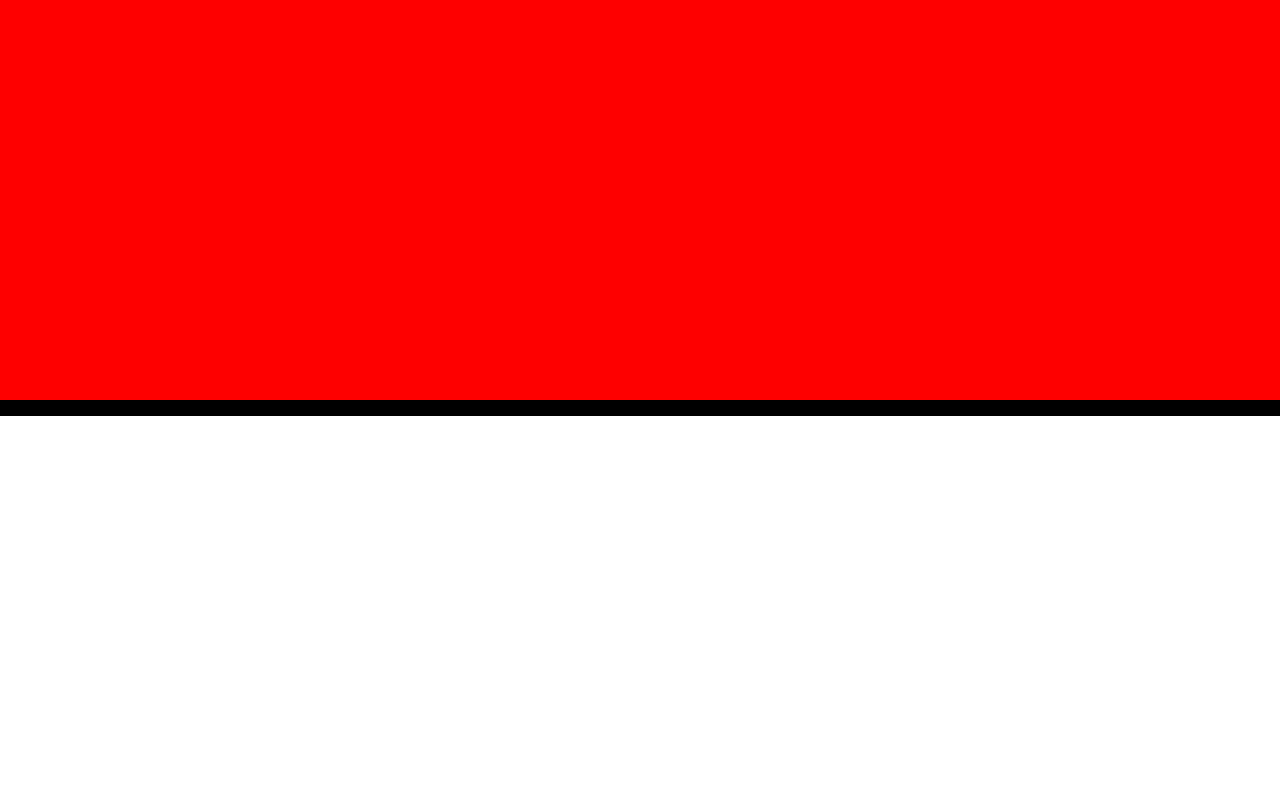
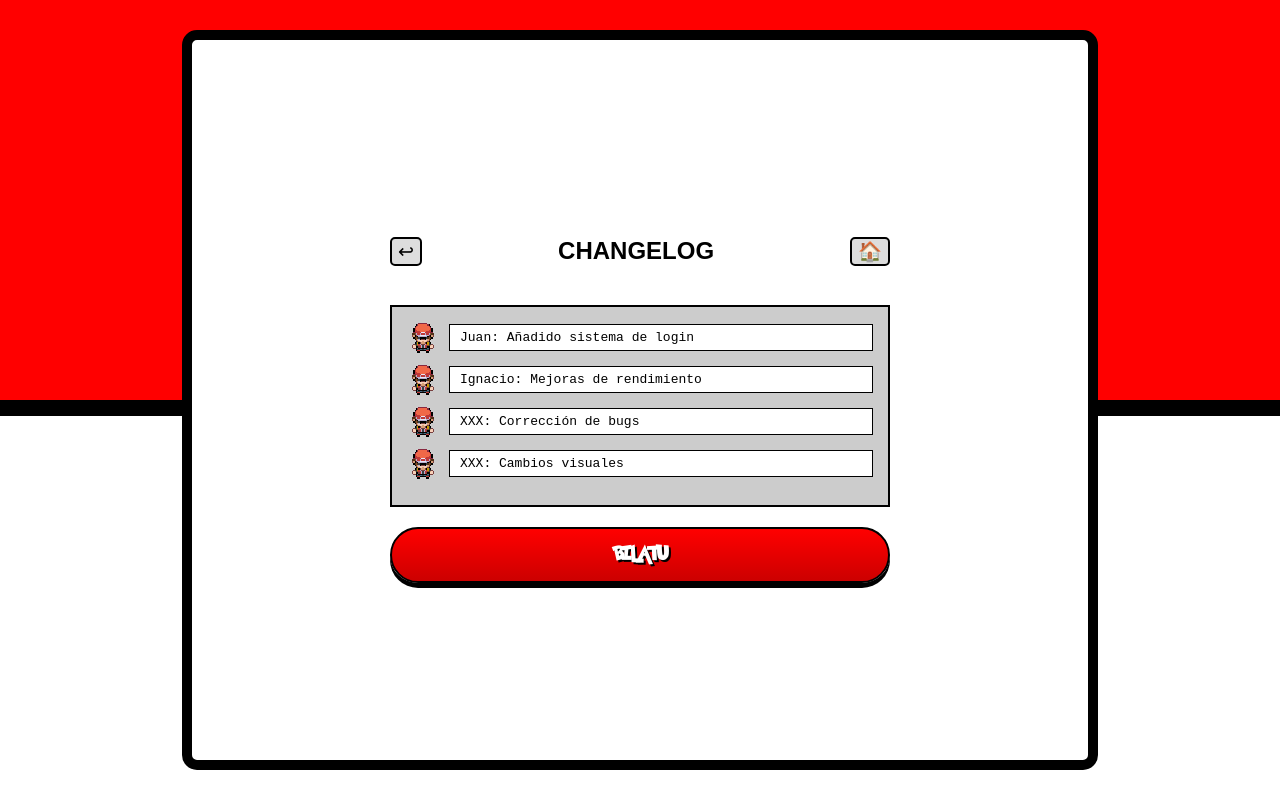
Before and after one commit to Yassin-M/PokedexISAD, a plain HTML site: page app/templates/changelog.html in a window 1280 px wide. Drawn offline with Linux system fonts and the light colour scheme.

Commit message:
He hecho el html+ he empezado con el backend pero es una movida

```diff
--- a/app/static/css/style.css
+++ b/app/static/css/style.css
@@ -155,3 +155,52 @@ body {
     background-color: rgb(70, 109, 180);
     color: white;
 }
+
+.top-bar {
+    display: flex;
+    justify-content: space-between;
+    align-items: center;
+    margin-bottom: 20px;
+}
+
+.icon-btn {
+    background: #ddd;
+    border: 2px solid black;
+    border-radius: 5px;
+    font-size: 1.2rem;
+    cursor: pointer;
+}
+
+.changelog-list {
+    background-color: #ccc;
+    border: 2px solid black;
+    padding: 15px;
+    max-height: 300px;
+    overflow-y: auto;
+    margin-bottom: 20px;
+}
+
+.changelog-item {
+    display: flex;
+    align-items: center;
+    margin-bottom: 10px;
+    font-family: monospace;
+}
+
+.sprite {
+    margin-right: 10px;
+}
+
+.changelog-text {
+    background: white;
+    padding: 5px 10px;
+    border: 1px solid black;
+    width: 100%;
+}
+
+.sprite img {
+    width: 32px;
+    height: 32px;
+    image-rendering: pixelated;
+    display: block;
+}
--- a/app/templates/changelog.html
+++ b/app/templates/changelog.html
@@ -4,7 +4,51 @@
         <meta charset="UTF-8">
         <meta http-equiv="X-UA-Compatible" content="IE=edge">
         <meta name="viewport" content="width=device-width, initial-scale=1.0">
-        <title>Login</title>
+        <title>Changelog</title>
         <link rel="stylesheet" href="../static/css/style.css">
-        <title>Login</title>
+        <title>Changelog</title>
     </head>
+    <body>
+        <div class="form-container">
+    <div class="login-container">
+
+        <div class="top-bar">
+            <button class="icon-btn">↩</button>
+            <h2>CHANGELOG</h2>
+            <button class="icon-btn">🏠</button>
+        </div>
+
+        <div class="changelog-list">
+
+            <div class="changelog-item">
+                <span class="sprite">
+                    <img src="../static/img/rojo.gif" alt="Sprite">
+                </span>
+                <span class="changelog-text">Juan: Añadido sistema de login</span>
+            </div>
+
+            <div class="changelog-item">
+                <span class="sprite">
+                    <img src="../static/img/rojo.gif" alt="Sprite">
+                </span>
+                <span class="changelog-text">Ignacio: Mejoras de rendimiento</span>
+            </div>
+
+            <div class="changelog-item">
+                <span class="sprite">
+                    <img src="../static/img/rojo.gif" alt="Sprite">
+                </span>
+                <span class="changelog-text">XXX: Corrección de bugs</span>
+            </div>
+
+            <div class="changelog-item">
+                <span class="sprite">
+                    <img src="../static/img/rojo.gif" alt="Sprite">
+                </span>
+                <span class="changelog-text">XXX: Cambios visuales</span>
+            </div>
+
+        </div>
+        <button class="btn btn-login">BILATU</button>
+    </body>
+</html>
```
Also changed, not shown: app/static/img/rojo.gif (added), app/static/img/rojoCorriendo.gif (added), 2 other files.
